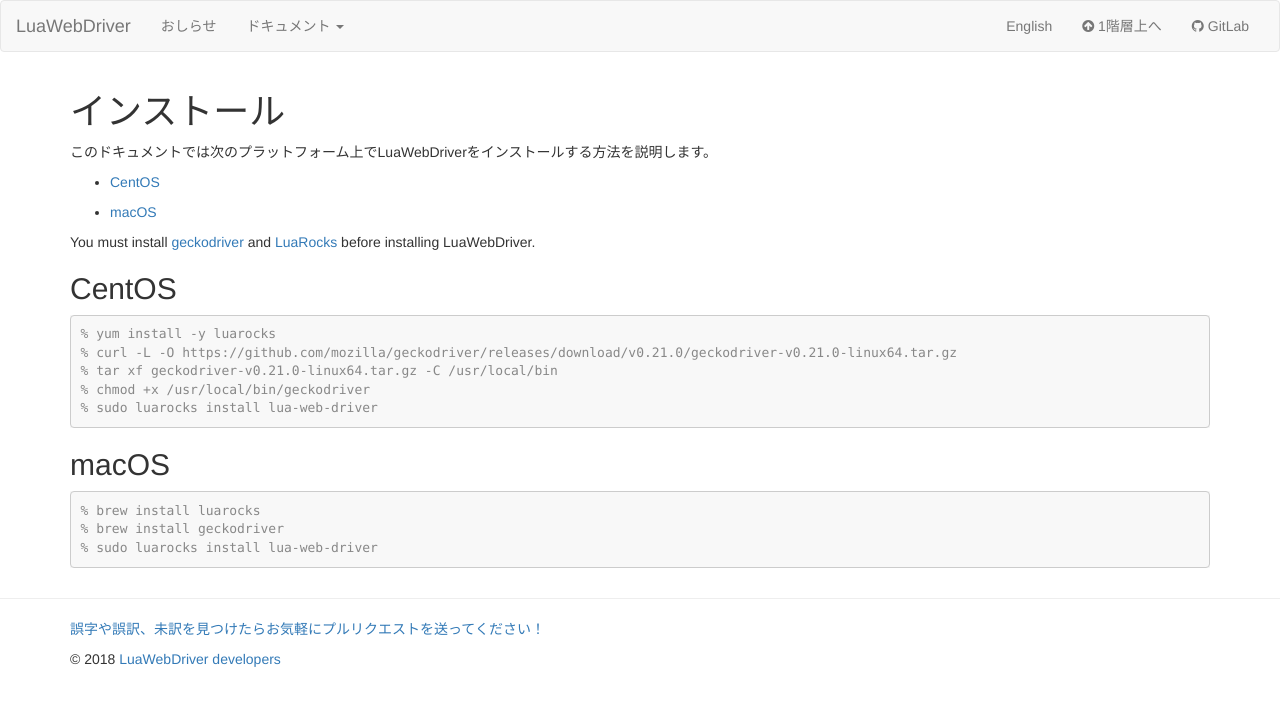
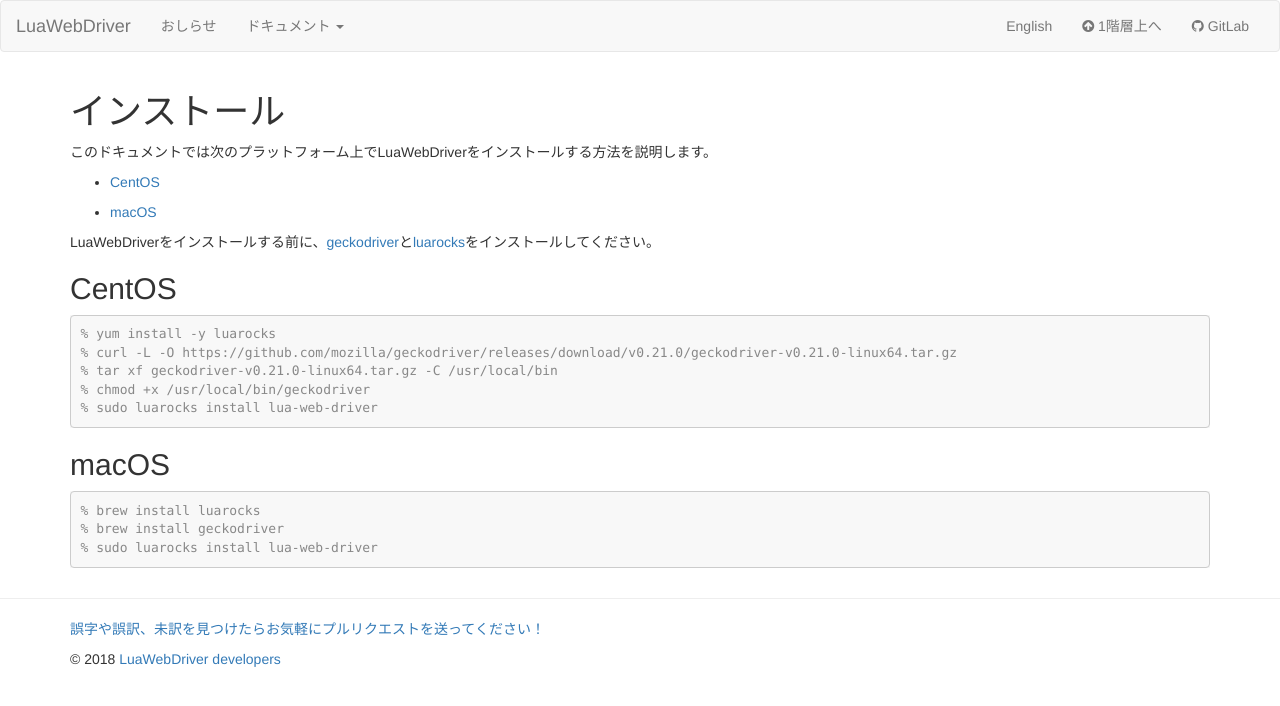
Before and after one commit to clear-code/lua-web-driver, a Jekyll site: the page built from docs/ja/install/index.md, in a window 1280 px wide. Shown: the top 706 px of the page. Built offline with Jekyll 4.4.1, drawn with Linux system fonts in a browser that asks for light colours.

Commit message:
doc install: fix a lack of translation

```diff
--- a/docs/ja/install/index.md
+++ b/docs/ja/install/index.md
@@ -10,7 +10,7 @@
 
   * [macOS](#macos)
 
-You must install [geckodriver][geckodriver] and [LuaRocks][luarocks] before installing LuaWebDriver.
+LuaWebDriverをインストールする前に、[geckodriver][geckodriver]と[luarocks][luarocks]をインストールしてください。
 
 ## CentOS {#centos}
 
```
Also changed, not shown: 1 other file.
